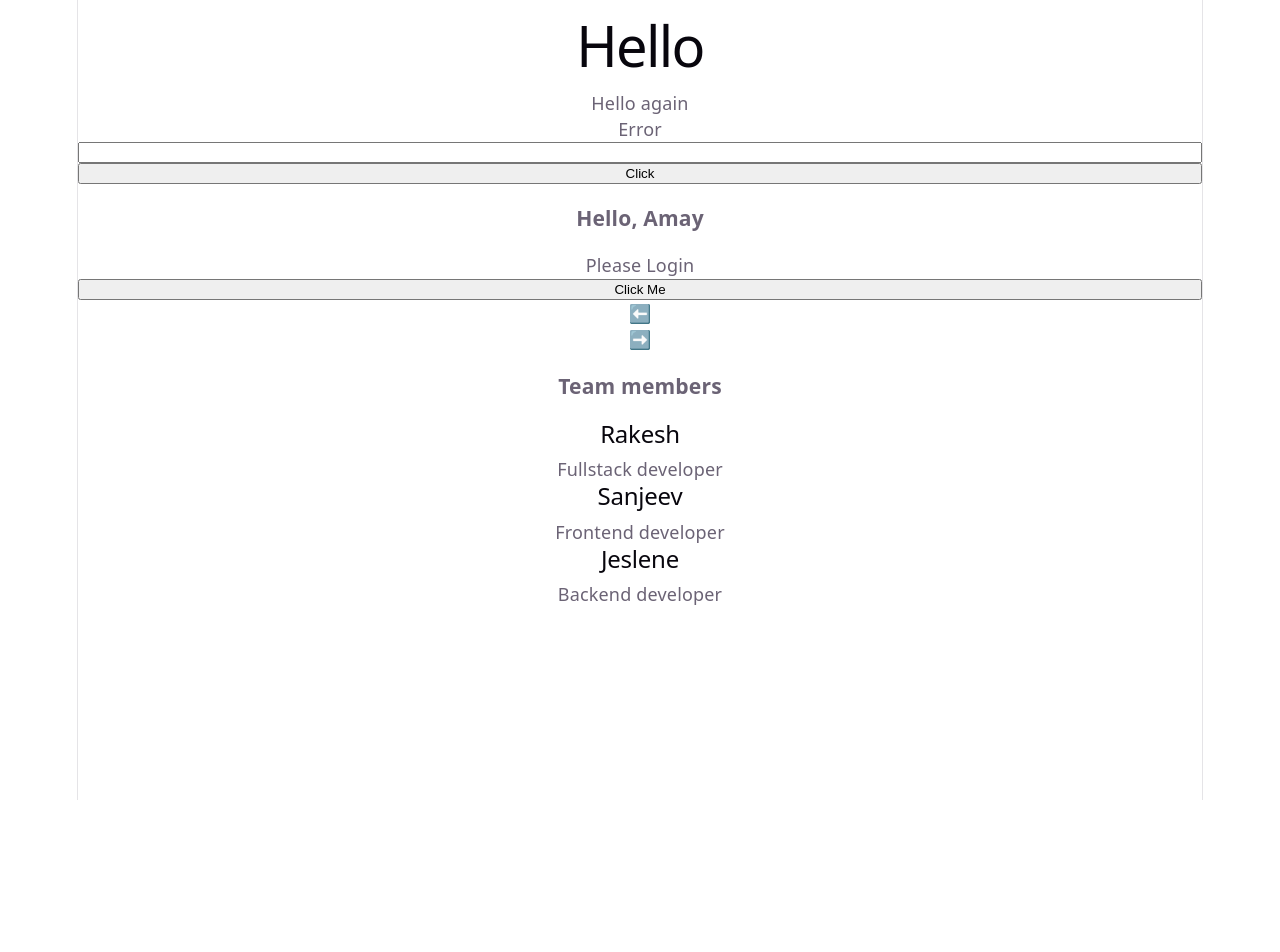
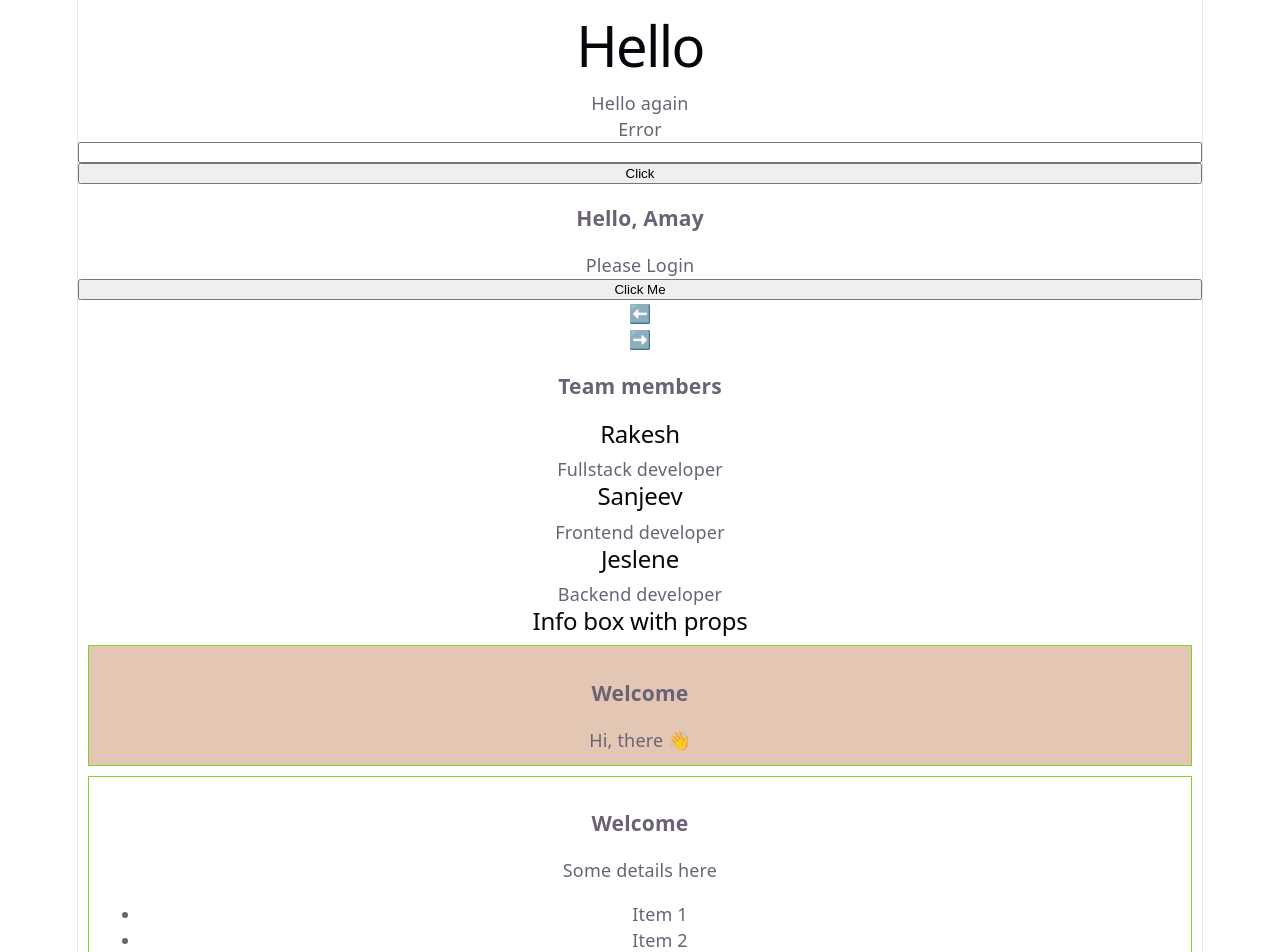
Before and after one commit to kavyashreeyp-svg/SW_CSE_B1.4_Internship, a React (Vite) app in the folder DAY/DAY13/day13/: page / in a window 1280 px wide. Shown: the top 952 px of the page. Before the commit the page ends 800 px from the top, so only its background shows below. Built offline with nearby package versions, Linux system fonts and the light colour scheme.

Commit message:
Props: Ex2 children: content passed between opening and closing tags, default props, css styling

```diff
--- a/DAY/DAY13/day13/src/App.css
+++ b/DAY/DAY13/day13/src/App.css
@@ -1,4 +1,4 @@
-.counter {
+/* .counter {
   font-size: 16px;
   padding: 5px 10px;
   border-radius: 5px;
@@ -181,4 +181,15 @@
     right: 0;
     border-right-color: var(--border);
   }
+} */
+
+
+.box {
+  border: 1px solid rgb(127, 213, 40);
+  padding: 12px;
+  margin: 10px;
 }
+
+.box-primary {
+  background-color: rgb(227, 199, 180);
+}
--- a/DAY/DAY13/day13/src/App.jsx
+++ b/DAY/DAY13/day13/src/App.jsx
@@ -1,6 +1,9 @@
 import Button from "./components/FunctionalComponent";
 import { LeftArrow, RightArrow } from "./components/FunctionalComponentTwo";
 import ProfileList from "./components/Props";
+import InfoBoxDemo from "./components/PropsTwo";
+import './App.css'
+
 const name = "Amay";
 const isLoggedIn = false;
 
@@ -30,6 +33,7 @@
       <LeftArrow />
       <RightArrow />
       <ProfileList />
+      <InfoBoxDemo />
     </>
 
   )
--- /dev/null
+++ b/DAY/DAY13/day13/src/components/PropsTwo.jsx
@@ -0,0 +1,32 @@
+// Child component
+function InfoBox({title,variant="primary",children}){
+    return(
+        <div className={`box box-${variant}`}>
+            <h3>{title}</h3>
+            <div className="content">
+                {children}
+            </div>
+        </div>
+    );
+}
+
+// Parent component
+function InfoBoxDemo() {
+    return(
+        <div>
+            <h2>Info box with props</h2>
+            <InfoBox title="Welcome">
+                <p>Hi, there 👋</p>
+            </InfoBox>
+
+            <InfoBox title="Welcome" variant="Secondary">
+                <p>Some details here</p>
+                <ul>
+                    <li>Item 1</li>
+                    <li>Item 2</li>
+                </ul>
+            </InfoBox>
+        </div>
+    )
+}
+export default InfoBoxDemo;
```
